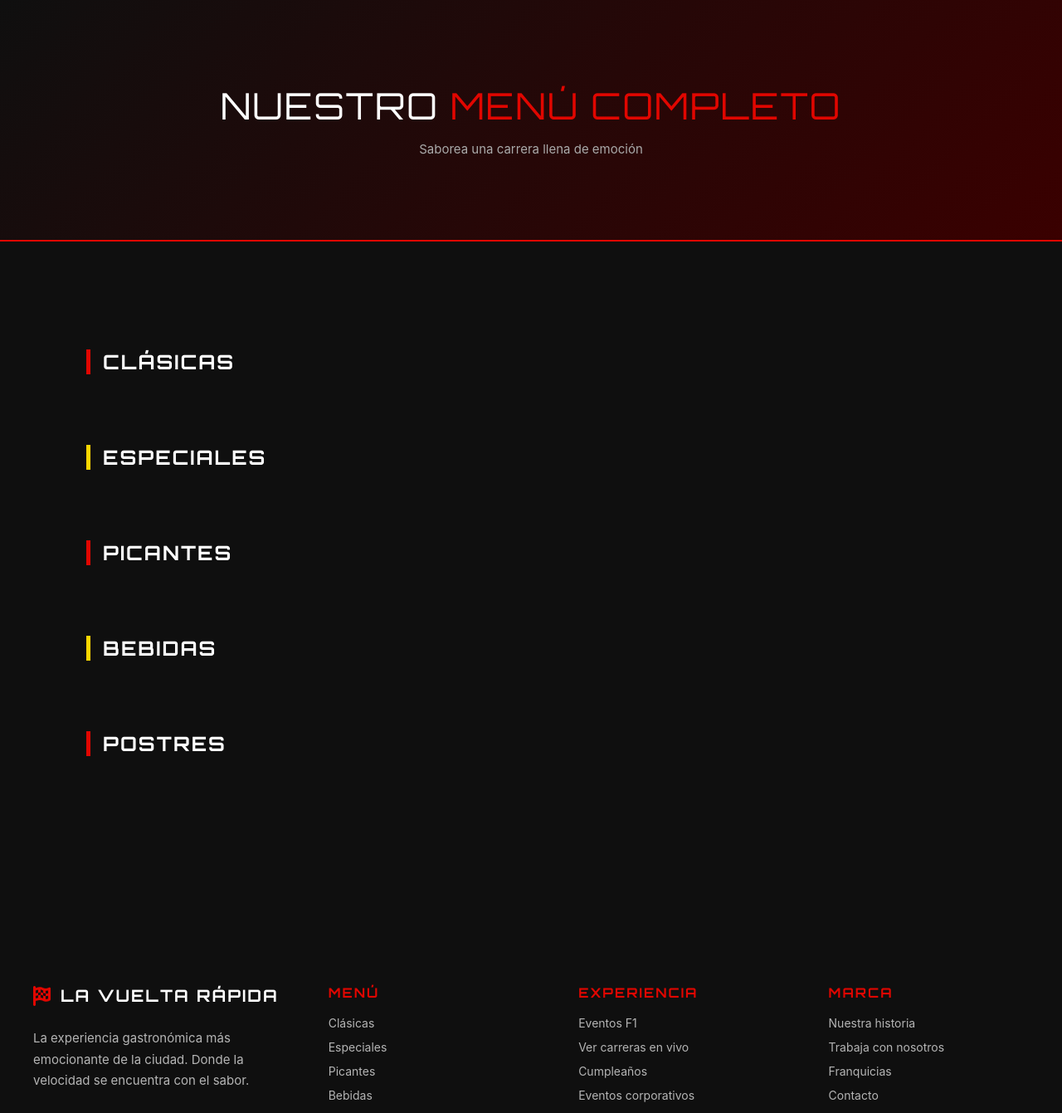
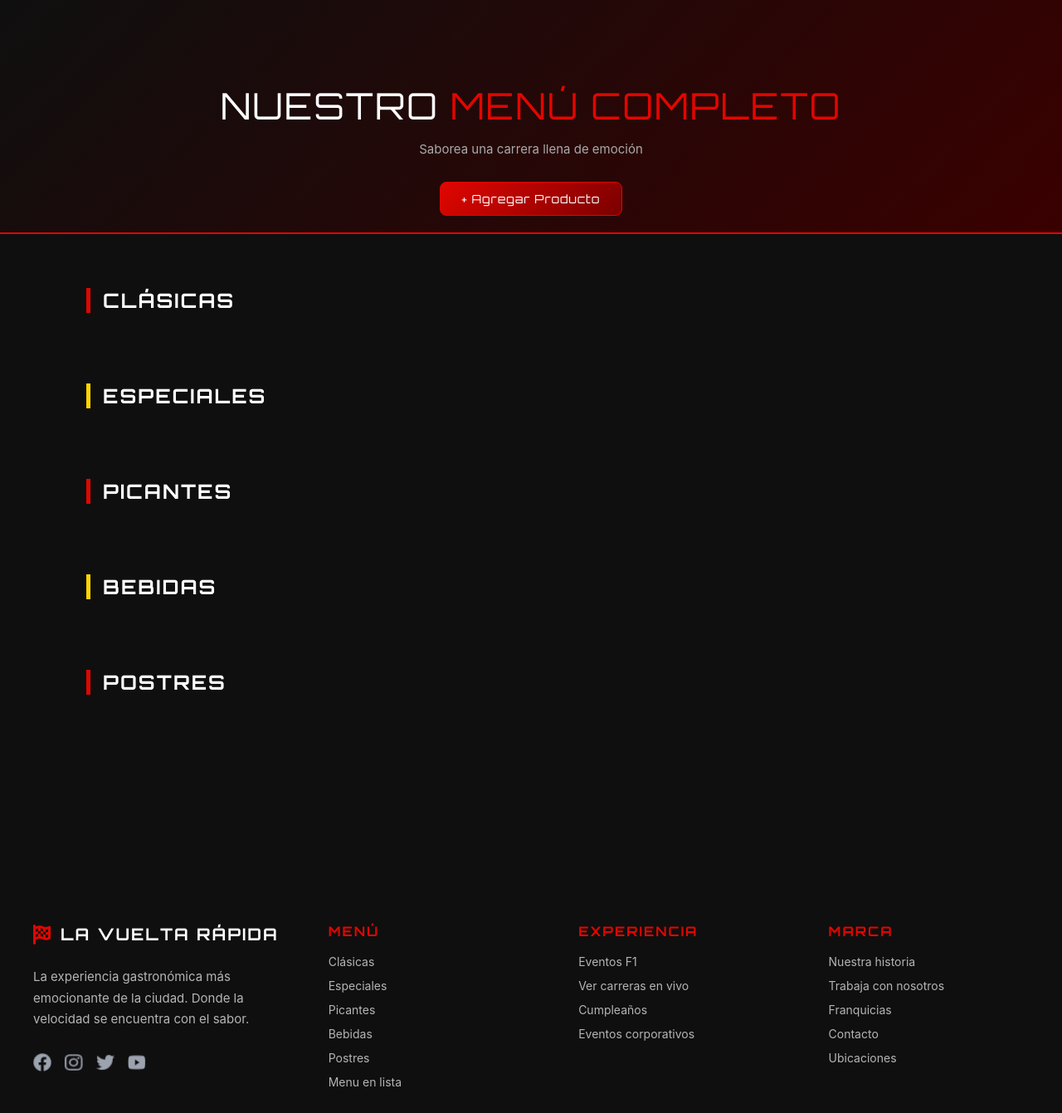
Before and after one commit to Macxsx/LaVueltaRapida, a Spring app: page /menu-list in a window 1280 px wide. Shown: the part 75-1416 px from the top of the page at 83% size. Run offline with Thymeleaf, Linux system fonts and the light colour scheme; the template is opened without the code that fills it, so the values that code supplies are empty.

Commit message:
Botones eliminar y añadir producto

```diff
--- a/demo/src/main/resources/static/menu-list.css
+++ b/demo/src/main/resources/static/menu-list.css
@@ -14,7 +14,7 @@
 /* ================================================= */
 
 .menu-hero {
-  padding: 100px 20px;
+  padding: 100px 20px 20px 20px;
   text-align: center;
   background: linear-gradient(135deg, #0f0f0f, #3a0000);
   border-bottom: 2px solid var(--red);
@@ -44,7 +44,7 @@
 /* ================================================= */
 
 .menu-list-section {
-  padding: 70px 0 120px;
+  padding: 5px 0 120px;
   background-color: var(--dark);
   color: white;
 }
@@ -173,6 +173,57 @@
 }
 
 /* ================================================= */
+/* ================= BOTON ELIMINAR =============== */
+/* ================================================= */
+
+.btn-delete {
+  background-color: transparent;
+  border: 1px solid #e10600;
+  color: #e10600;
+  padding: 6px 14px;
+  font-size: 12px;
+  border-radius: 6px;
+  text-decoration: none;
+  transition: 0.3s ease;
+}
+
+.btn-delete:hover {
+  background-color: #e10600;
+  color: white;
+  transform: scale(1.05);
+}
+
+/* ================================================= */
+/* ================= HERO BUTTON =================== */
+/* ================================================= */
+
+.hero-action {
+  margin-top: 30px;
+  display: flex;
+  justify-content: center;
+}
+
+.btn-add-hero {
+  background: linear-gradient(135deg, #e10600, #7a0000);
+  color: white;
+  padding: 11px 26px;
+  font-family: 'Orbitron', sans-serif;
+  font-size: 14px;
+  letter-spacing: 1px;
+  border-radius: 8px;
+  text-decoration: none;
+  border: 1px solid #e10600;
+  transition: 0.3s ease;
+}
+
+.btn-add-hero:hover {
+  background: black;
+  border: 1px solid #ffd700;
+  color: #ffd700;
+  transform: translateY(-3px);
+}
+
+/* ================================================= */
 /* ================= RESPONSIVE ==================== */
 /* ================================================= */
 
--- a/demo/src/main/resources/templates/menu-list.html
+++ b/demo/src/main/resources/templates/menu-list.html
@@ -28,7 +28,16 @@
     <h1>NUESTRO <span>MENÚ COMPLETO</span></h1>
     <p>Saborea una carrera llena de emoción</p>
   </div>
+
+      <div class="hero-action">
+      <a th:href="@{/producto/add}" class="btn-add-hero">
+        + Agregar Producto
+      </a>
+    </div>
+
+
 </section>
+
 
 <!-- ================= TABLA POR CATEGORÍAS ================= -->
 <section class="menu-list-section">
@@ -65,7 +74,13 @@
                 <input type="hidden" name="id" th:value="${comida.id}">
               </form>
             </td>
-
+            <td>
+              <a th:href="@{/producto/delete/{id}(id=${comida.id})}"
+              class="btn-delete"
+              onclick="return confirm('¿Seguro que quieres eliminar este producto?');">
+              Eliminar
+            </a>
+            </td>
           </tr>
         </tbody>
       </table>
@@ -100,7 +115,12 @@
                 <input type="hidden" name="id" th:value="${comida.id}">
               </form>
             </td>
-
+            <td>
+              <a th:href="@{/producto/delete/{id}(id=${comida.id})}"
+              class="btn-delete"
+              onclick="return confirm('¿Seguro que quieres eliminar este producto?');">
+              Eliminar
+            </a>
           </tr>
         </tbody>
       </table>
@@ -134,6 +154,13 @@
                     onclick="event.stopPropagation();">
                 <input type="hidden" name="id" th:value="${comida.id}">
               </form>
+            </td>
+            <td>
+              <a th:href="@{/producto/delete/{id}(id=${comida.id})}"
+              class="btn-delete"
+              onclick="return confirm('¿Seguro que quieres eliminar este producto?');">
+              Eliminar
+            </a>
             </td>
 
           </tr>
@@ -169,6 +196,13 @@
                     onclick="event.stopPropagation();">
                 <input type="hidden" name="id" th:value="${comida.id}">
               </form>
+            </td>
+              <td>
+              <a th:href="@{/producto/delete/{id}(id=${comida.id})}"
+              class="btn-delete"
+              onclick="return confirm('¿Seguro que quieres eliminar este producto?');">
+              Eliminar
+            </a>
             </td>
 
           </tr>
@@ -206,6 +240,14 @@
               </form>
             </td>
 
+            <td>
+              <a th:href="@{/producto/delete/{id}(id=${comida.id})}"
+              class="btn-delete"
+              onclick="return confirm('¿Seguro que quieres eliminar este producto?');">
+              Eliminar
+            </a>
+            </td>
+
           </tr>
         </tbody>
       </table>
```
Also changed, not shown: demo/src/main/java/com/example/demo/controller/MenuController.java (+4 -5 lines), demo/src/main/java/com/example/demo/service/ComidaService.java (+4 -4 lines), demo/src/main/java/com/example/demo/service/ComidaServiceImpl.java (+4 -4 lines).
